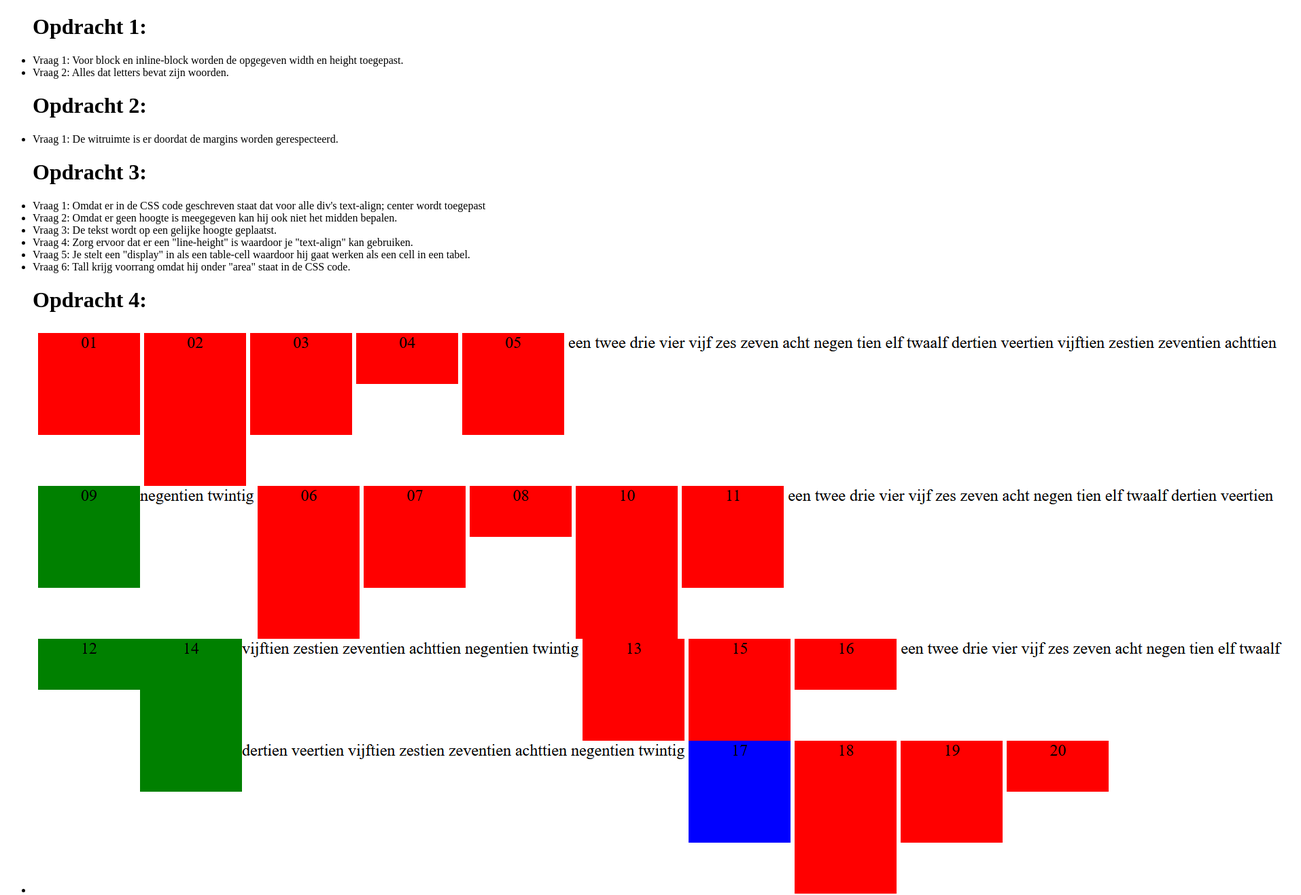
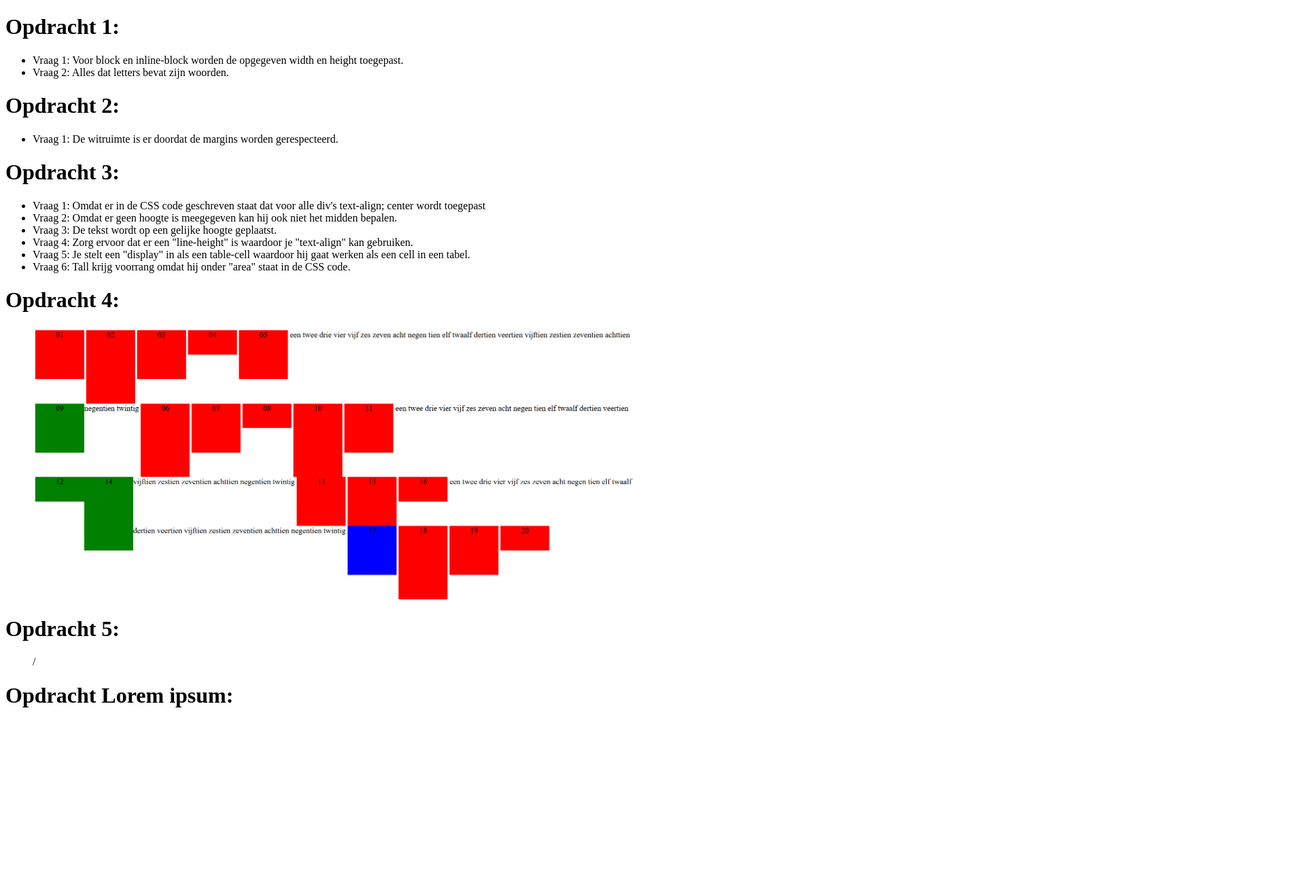
Before and after one commit to r0879266/Web-Development-Noah-Foulon, a plain HTML site: page Week 8/Opdrachten week 8.html in a window 1280 px wide. Shown: the whole page at 68% size, 1914 px wide, since content can reach past the window. After the commit the page ends 1063 px from the top, so only its background shows below. Drawn offline with Linux system fonts and the light colour scheme.

Commit message:
Update Opdrachten week 8.html

```diff
--- a/Week 8/Opdrachten week 8.html
+++ b/Week 8/Opdrachten week 8.html
@@ -5,17 +5,17 @@
     <title>Opdracht 1</title>
 </head>
 <body>
+<h1>Opdracht 1:</h1>
 <ul>
-    <h1>Opdracht 1:</h1>
     <li>Vraag 1: Voor block en inline-block worden de opgegeven width en height toegepast.</li>
     <li>Vraag 2: Alles dat letters bevat zijn woorden.</li>
 </ul>
+<h1>Opdracht 2:</h1>
 <ul>
-    <h1>Opdracht 2:</h1>
     <li>Vraag 1: De witruimte is er doordat de margins worden gerespecteerd.</li>
 </ul>
+<h1>Opdracht 3:</h1>
 <ul>
-    <h1>Opdracht 3:</h1>
     <li>Vraag 1: Omdat er in de CSS code geschreven staat dat voor alle div's text-align; center wordt toegepast</li>
     <li>Vraag 2: Omdat er geen hoogte is meegegeven kan hij ook niet het midden bepalen.</li>
     <li>Vraag 3: De tekst wordt op een gelijke hoogte geplaatst.</li>
@@ -23,9 +23,18 @@
     <li>Vraag 5: Je stelt een "display" in als een table-cell waardoor hij gaat werken als een cell in een tabel.</li>
     <li>Vraag 6: Tall krijg voorrang omdat hij onder "area" staat in de CSS code.</li>
 </ul>
+<h1>Opdracht 4:</h1>
 <ul>
-    <h1>Opdracht 4:</h1>
-    <li><img src="img.png" alt="Foto"> </li>
+    <img src="img.png" alt="Foto" height="400">
 </ul>
+<h1>Opdracht 5:</h1>
+<ul>
+    <p>/</p>
+</ul>
+<h1>Opdracht Lorem ipsum:</h1>
+<ul>
+
+</ul>
+
 </body>
 </html>
```
